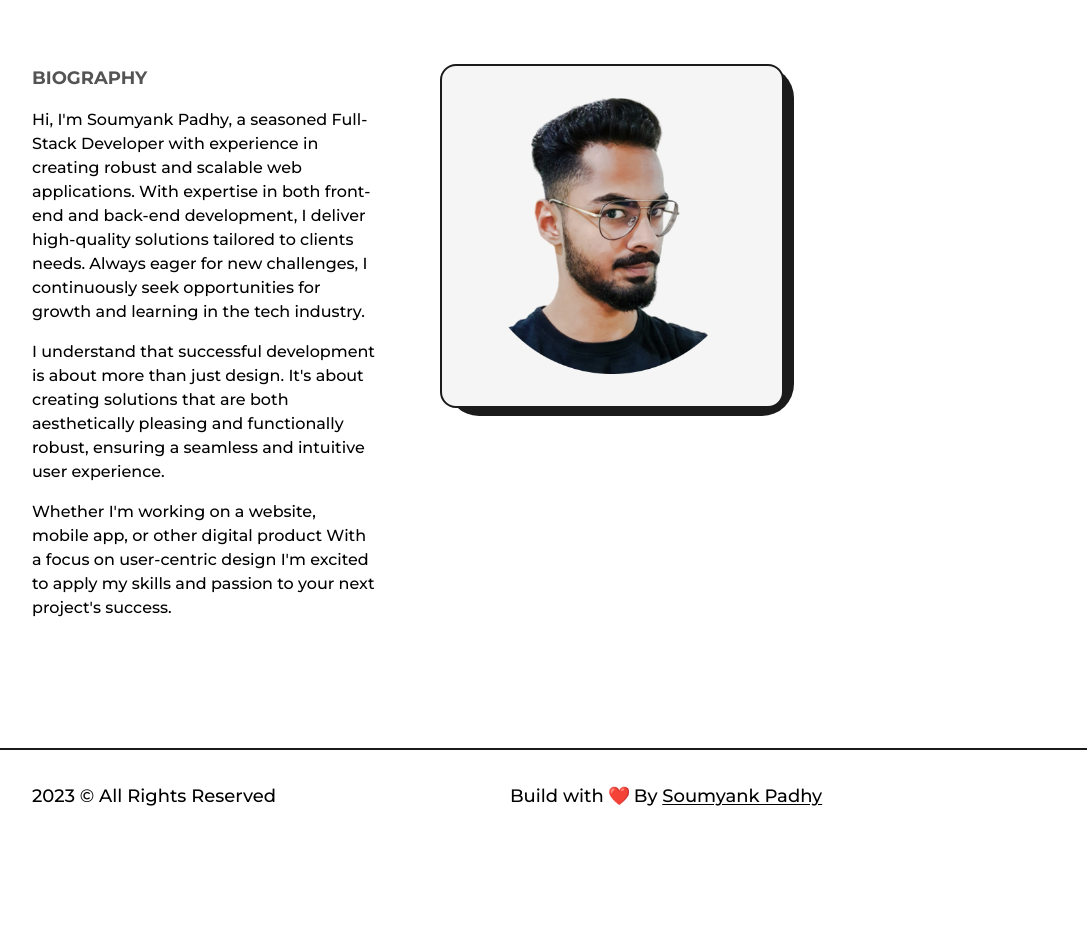
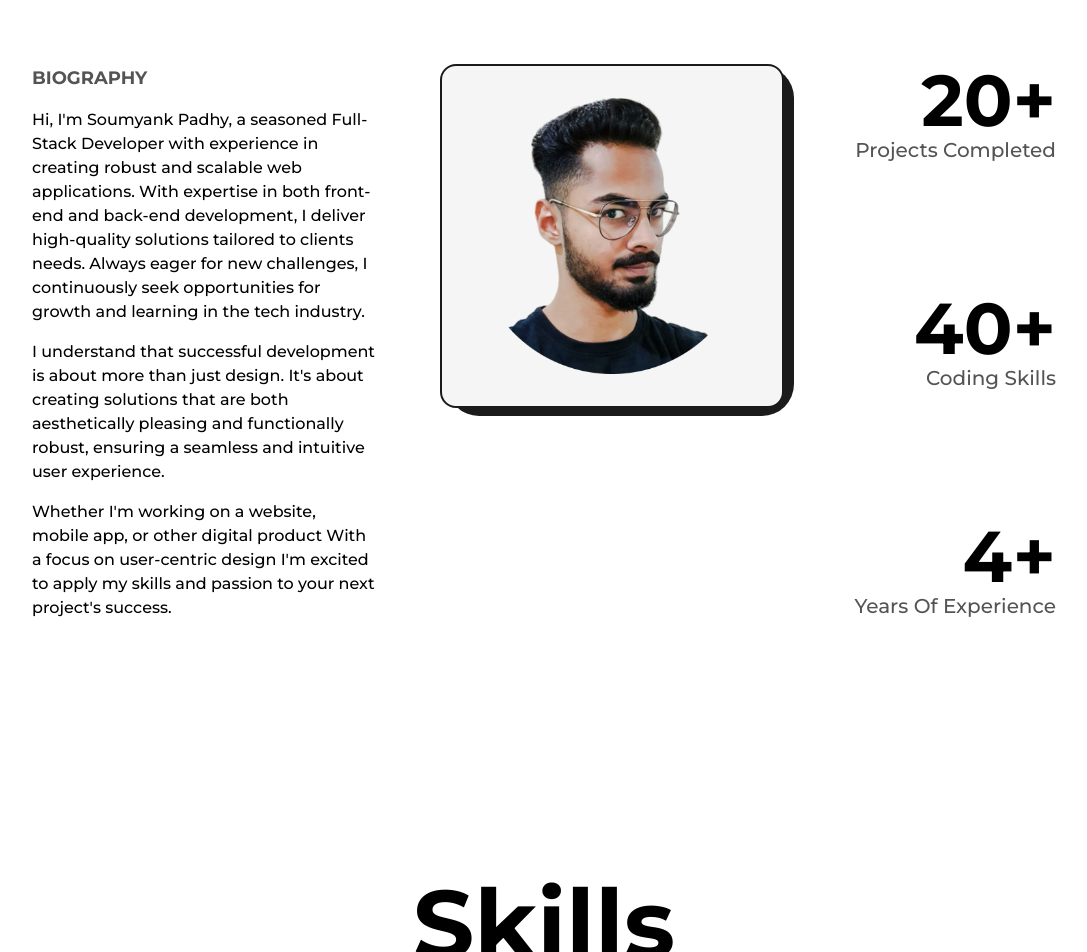
Before and after one commit to Soumyank007/Portfolio, a Next.js app: page /about in a window 1280 px wide. Shown: the part 240-1192 px from the top of the page, without its empty margins (96-1183 px from the left). Before the commit the page ends 1082 px from the top, so only its background shows below. Built offline with nearby package versions, Linux system fonts and the light colour scheme.

Commit message:
Feat: Add number observer and Skills section

```diff
--- a/src/components/Footer.js
+++ b/src/components/Footer.js
@@ -13,9 +13,9 @@ const Footer = () => {
                         &#x2764;
                     </span>
                     By&nbsp;
-                    <Link href='/' className='underline underline-offset-2'>Soumyank Padhy</Link>
+                    <Link href='/' className='hover:underline hover:underline-offset-4'>Soumyank Padhy</Link>
                 </div>
-                <div/>
+                <div />
             </Layout>
         </footer>
     )
--- /dev/null
+++ b/src/components/Skills.js
@@ -0,0 +1,12 @@
+import React from 'react'
+
+const Skills = () => {
+  return (
+    <>
+    <h2 className='font-bold text-8xl mt-64 w-full text-center'>Skills</h2>
+    <div className='w-full h-screen relative flex items-center justify-center rounded-full bg-circularLight'></div>
+    </>
+  )
+}
+
+export default Skills
--- a/src/pages/about.js
+++ b/src/pages/about.js
@@ -1,9 +1,35 @@
 import AnimatedText from '@/components/AnimatedText'
 import Head from 'next/head'
-import React from 'react'
+import React, { useEffect, useRef } from 'react'
 import Layout from './../components/Layout';
 import Image from 'next/image';
 import profilePic from 'public/images/profile/SP_1_bg_removed.png'
+import { useInView, useMotionValue, useSpring } from 'framer-motion';
+import Skills from '@/components/Skills';
+
+const AnimatedNumbers = ({ value }) => {
+  const ref = useRef(null);
+  const motionValue = useMotionValue(0);
+  const springValue = useSpring(motionValue, { duration: 3000 })
+  const isInView = useInView(ref,{once:true});
+
+  useEffect(() => {
+    if (isInView) {
+      motionValue.set(value);
+    }
+  }, [isInView, value, motionValue])
+
+  useEffect(() => {
+    springValue.on('change', (latest) => {
+      if (ref.current && latest.toFixed(0) <= value) {
+        ref.current.textContent = latest.toFixed(0);
+      }
+    })
+  }, [springValue, value])
+
+  return <span ref={ref}></span>
+
+}
 
 const about = () => {
   return (
@@ -33,7 +59,28 @@ const about = () => {
               {/* Have to Change this image with a better one */}
               <Image src={profilePic} alt='alt' className='w-full h-auto rounded-2xl' />
             </div>
+            <div className='col-span-2 flex flex-col items-end justify-between'>
+              <div className='flex flex-col items-end justify-center'>
+                <span className='inline-block text-7xl font-bold'>
+                  <AnimatedNumbers value={20} />+
+                </span>
+                <h2 className='text-xl font-medium capitalize text-dark/75'>Projects Completed</h2>
+              </div>
+              <div className='flex flex-col items-end justify-center'>
+                <span className='inline-block text-7xl font-bold'>
+                  <AnimatedNumbers value={40} />+
+                </span>
+                <h2 className='text-xl font-medium capitalize text-dark/75'>Coding Skills</h2>
+              </div>
+              <div className='flex flex-col items-end justify-center'>
+                <span className='inline-block text-7xl font-bold'>
+                  <AnimatedNumbers value={4} />+
+                </span>
+                <h2 className='text-xl font-medium capitalize text-dark/75'>Years of experience</h2>
+              </div>
+            </div>
           </div>
+          <Skills />
         </Layout>
       </main>
     </>
--- a/tailwind.config.js
+++ b/tailwind.config.js
@@ -15,6 +15,7 @@ module.exports = {
       },
       backgroundImage: {
         circleStar: 'url(/images/svgs/circle-star.svg)',
+        circularLight: 'repeating-radial-gradient(rgba(0,0,0,4) 2px,#f5f5f5 5px,#f5f5f5 100px);'
       },
       colors: {
         dark: '#1b1b1b',
```
